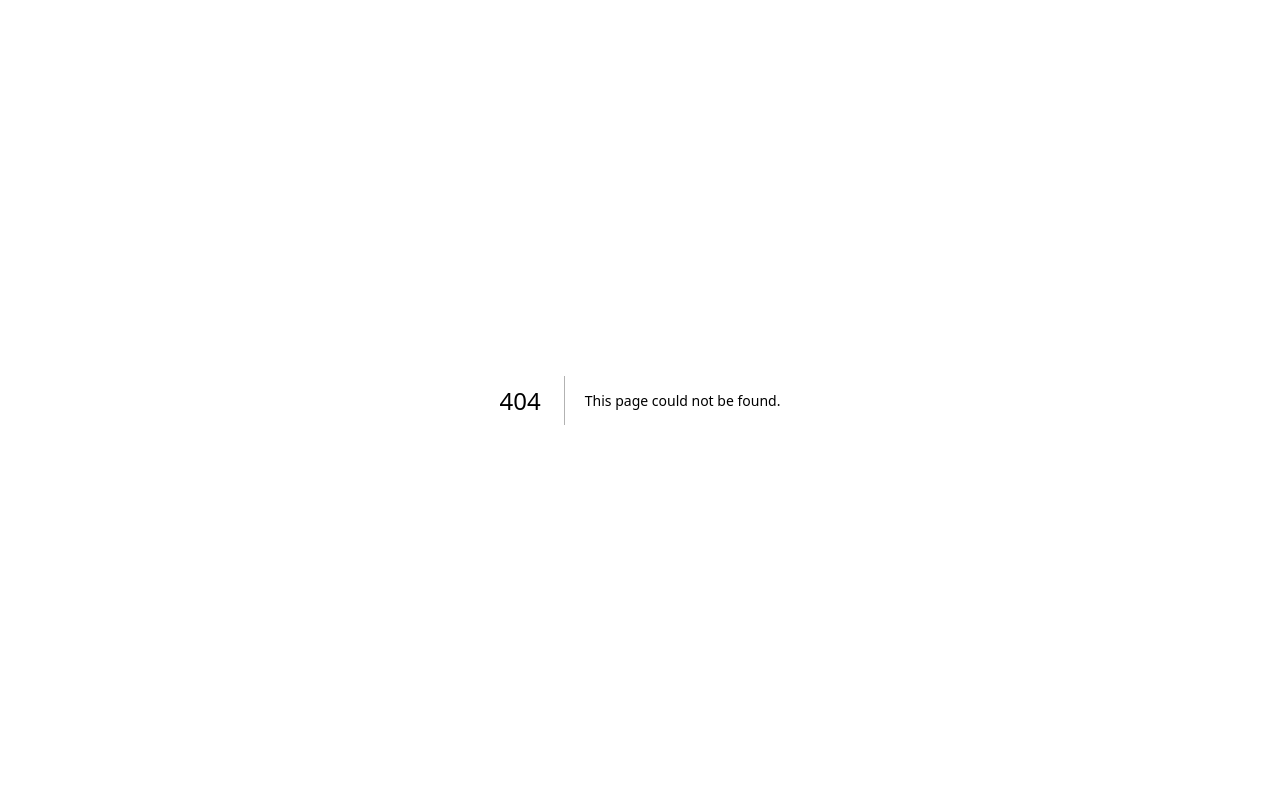
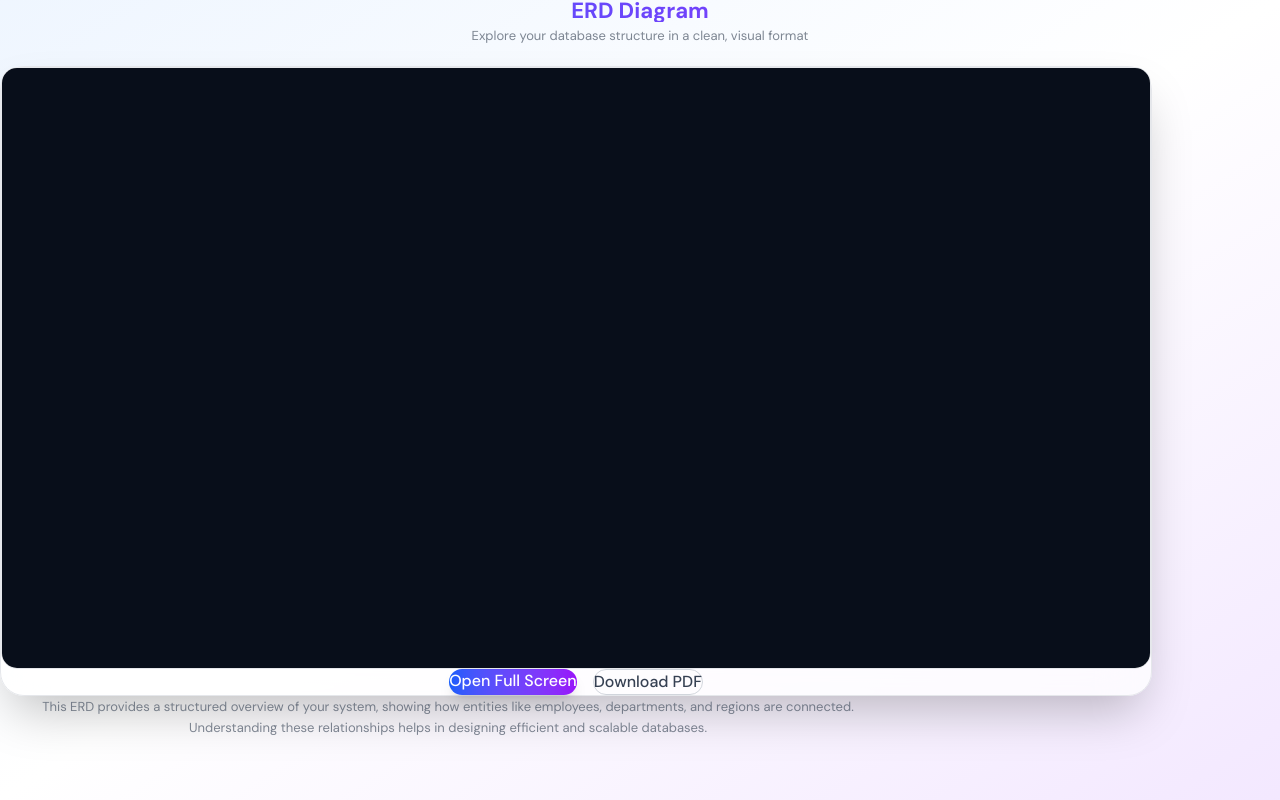
Before and after one commit to waseembaloch21/lab1, a Next.js app: page /erd in a window 1280 px wide. Before the commit this address had no page. Built offline with nearby package versions, Linux system fonts and the light colour scheme.

Commit message:
code updated

```diff
--- a/app/api/employees/route.js
+++ b/app/api/employees/route.js
@@ -59,7 +59,7 @@ export async function POST(req) {
         ${body.last_name},
         ${body.email},
         ${body.phone || null},
-        ${body.department_id || null},
+        ${body.department_id ? parseInt(body.department_id, 10) : null},
         ${body.position},
         ${body.employment_type},
         ${body.status || 'active'},
--- a/app/employees/page.jsx
+++ b/app/employees/page.jsx
@@ -91,7 +91,7 @@ export default function EmployeesPage() {
     try {
       const payload = {
         ...form,
-        department_id: form.department_id || null,
+        department_id: form.department_id ? parseInt(form.department_id, 10) : null,
         salary: form.salary === '' ? 0 : Number(form.salary),
         phone: form.phone?.trim() || null,
         address: form.address?.trim() || null,
@@ -158,6 +158,7 @@ export default function EmployeesPage() {
           Add Employee
         </button>
       </div>
+
       <div className="card" style={{ padding: '1rem 1.25rem', marginBottom: '1.5rem', display: 'flex', gap: '0.75rem', flexWrap: 'wrap', alignItems: 'center' }}>
         <div style={{ flex: 1, minWidth: 200, position: 'relative' }}>
           <svg width="15" height="15" fill="none" viewBox="0 0 24 24" style={{ position: 'absolute', left: 10, top: '50%', transform: 'translateY(-50%)', color: 'var(--text-muted)' }}>
@@ -166,21 +167,16 @@ export default function EmployeesPage() {
           <input className="input" placeholder="Search by name, email, ID..." value={search}
             onChange={e => setSearch(e.target.value)} style={{ paddingLeft: '2rem' }} />
         </div>
+
         <select className="input" style={{ width: 'auto', minWidth: 160 }}
-          value={filterDept}
-          onChange={e => setFilterDept(e.target.value)}>
-          <option value="">All Departments</option>
-          <option value="1">Administration</option>
-          <option value="2">Marketing</option>
-          <option value="3">Shipping</option>
-          <option value="4">IT</option>
-          <option value="5">Sales</option>
-          <option value="6">Finance</option>
-          <option value="7">Accounting</option>
-          <option value="8">Manufacturing</option>
-          <option value="9">Recruiting</option>
-          {departments.map(d => <option key={d.id} value={d.id}>{d.name}</option>)}
+          value={form.department_id || ''}
+          onChange={e => setForm(p => ({ ...p, department_id: e.target.value || null }))}>
+          <option value="">No Department</option>
+          {departments.map(d => (
+            <option key={d.id} value={d.id}>{d.name}</option>
+          ))}
         </select>
+
         <select className="input" style={{ width: 'auto', minWidth: 140 }} value={filterStatus} onChange={e => setFilterStatus(e.target.value)}>
           <option value="">All Status</option>
           <option value="active">Active</option>
@@ -188,8 +184,8 @@ export default function EmployeesPage() {
           <option value="on-leave">On Leave</option>
           <option value="terminated">Terminated</option>
         </select>
-        {(search || filterDept || filterStatus) && (
-          <button className="btn btn-ghost btn-sm" onClick={() => { setSearch(''); setFilterDept(''); setFilterStatus('') }}>Clear</button>
+        {(search || form.department_id || filterStatus) && (
+          <button className="btn btn-ghost btn-sm" onClick={() => { setSearch(''); setForm(p => ({ ...p, department_id: null })); setFilterStatus('') }}>Clear</button>
         )}
       </div>
 
@@ -287,19 +283,11 @@ export default function EmployeesPage() {
               <div>
                 <label className="form-label">Department</label>
                 <select className="input" style={{ width: 'auto', minWidth: 160 }}
-                  value={filterDept}
-                  onChange={e => setFilterDept(e.target.value)}>
-                  <option value="">All Departments</option>
-                  <option value="1">Administration</option>
-                  <option value="2">Marketing</option>
-                  <option value="3">Shipping</option>
-                  <option value="4">IT</option>
-                  <option value="5">Sales</option>
-                  <option value="6">Finance</option>
-                  <option value="7">Accounting</option>
-                  <option value="8">Manufacturing</option>
-                  <option value="9">Recruiting</option>
-                  {departments.map(d => <option key={d.id} value={d.id}>{d.name}</option>)}
+                  value={form.department_id || ''} onChange={e => setForm(p => ({ ...p, department_id: e.target.value || null }))}>
+                  <option value="">No Department</option>
+                  {departments.map(d => (
+                    <option key={d.id} value={d.id}>{d.name}</option>
+                  ))}
                 </select>
               </div>
               <div>
--- /dev/null
+++ b/app/erd/page.jsx
@@ -0,0 +1,85 @@
+"use client";
+
+import { motion } from "framer-motion";
+
+export default function Erd() {
+    return (
+        <div className="min-h-screen bg-gradient-to-br from-blue-50 via-white to-purple-100 pt-20 px-4">
+
+            <motion.div
+                initial={{ opacity: 0, y: -40 }}
+                animate={{ opacity: 1, y: 0 }}
+                className="text-center mb-12"
+            >
+                <h1 className="text-4xl md:text-5xl font-extrabold bg-gradient-to-r from-blue-600 to-purple-600 bg-clip-text pb-3 text-transparent">
+                    ERD Diagram
+                </h1>
+                <p className="text-gray-600 mt-4 text-lg">
+                    Explore your database structure in a clean, visual format
+                </p>
+            </motion.div>
+
+            <motion.div
+                initial={{ opacity: 0, scale: 0.95 }}
+                animate={{ opacity: 1, scale: 1 }}
+                whileHover={{ scale: 1.01 }}
+                transition={{ duration: 0.4 }}
+                className="max-w-6xl mx-auto bg-white/70 backdrop-blur-xl shadow-2xl rounded-3xl p-6 md:p-10 border border-gray-200"
+            >
+
+                <div className="rounded-2xl overflow-hidden border border-gray-200 shadow-inner bg-gray-50">
+
+                    <div className="w-full h-[400px] md:h-[600px]">
+                        <iframe
+                            src="/Erd.pdf"
+                            title="ERD PDF"
+                            className="w-full h-full"
+                        />
+                    </div>
+
+                </div>
+
+                <div className="flex flex-col md:flex-row gap-4 justify-center mt-6">
+
+                    <motion.a
+                        href="/Erd.pdf"
+                        target="_blank"
+                        rel="noreferrer"
+                        whileHover={{ scale: 1.05 }}
+                        whileTap={{ scale: 0.95 }}
+                        className="px-6 py-3 rounded-full text-white font-medium bg-gradient-to-r from-blue-600 to-purple-600 shadow-lg hover:shadow-purple-400/40 text-center"
+                    >
+                        Open Full Screen
+                    </motion.a>
+
+                    <motion.a
+                        href="/Erd.pdf"
+                        download
+                        whileHover={{ scale: 1.05 }}
+                        whileTap={{ scale: 0.95 }}
+                        className="px-6 py-3 rounded-full font-medium border border-gray-300 text-gray-700 hover:bg-gray-100 text-center"
+                    >
+                        Download PDF
+                    </motion.a>
+
+                </div>
+
+            </motion.div>
+
+            <motion.div
+                initial={{ opacity: 0, y: 30 }}
+                animate={{ opacity: 1, y: 0 }}
+                transition={{ delay: 0.3 }}
+                className="max-w-4xl mx-auto mt-12 text-center"
+            >
+                <p className="text-gray-600 leading-relaxed">
+                    This ERD provides a structured overview of your system, showing how
+                    entities like employees, departments, and regions are connected.
+                    Understanding these relationships helps in designing efficient and
+                    scalable databases.
+                </p>
+            </motion.div>
+
+        </div>
+    );
+};
--- a/components/Sidebar.jsx
+++ b/components/Sidebar.jsx
@@ -10,6 +10,7 @@ import {
   MenuFoldOutlined,
   MenuUnfoldOutlined,
   LogoutOutlined,
+  EuroOutlined,
 } from '@ant-design/icons'
 
 export default function Sidebar({ userName = '', userRole = '' }) {
@@ -49,7 +50,13 @@ export default function Sidebar({ userName = '', userRole = '' }) {
       icon: <DollarOutlined />,
       label: 'Payroll',
     },
+     {
+      key: '/erd',
+      icon: <EuroOutlined />,
+      label: 'ERD',
+    },
   ]
+
 
   return (
     <aside
@@ -63,14 +70,12 @@ export default function Sidebar({ userName = '', userRole = '' }) {
         top: 0,
       }}
     >
-      {/* Toggle Button */}
       <div style={{ padding: 16 }}>
         <Button type="primary" onClick={toggleCollapsed} style={{ width: '100%' }}>
           {collapsed ? <MenuUnfoldOutlined /> : <MenuFoldOutlined />}
         </Button>
       </div>
 
-      {/* Menu */}
       <Menu
         theme="dark"
         mode="inline"
@@ -80,7 +85,6 @@ export default function Sidebar({ userName = '', userRole = '' }) {
         onClick={({ key }) => router.push(key)}
       />
 
-      {/* User Info + Logout */}
       <div style={{ marginTop: 'auto', padding: 16 }}>
         {!collapsed && (
           <div style={{ marginBottom: 12 }}>
```
Also changed, not shown: 1 other file (tests, documents, lock files or other folders).
